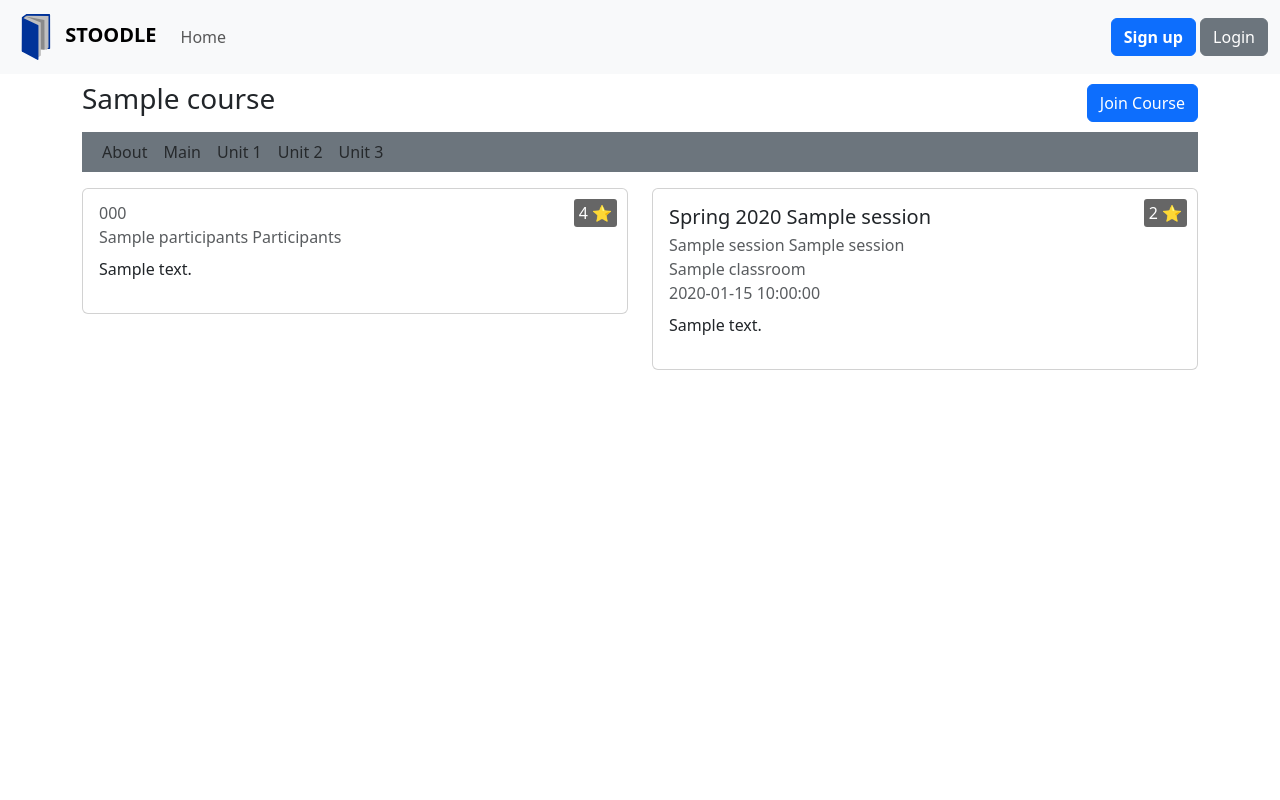
After one commit to adit052003/SQLPROJECT, a Flask app: template app/templates/course_about.html in a window 1280 px wide. The commit adds this page. Run offline with Flask 3, Linux system fonts and the light colour scheme; the template is opened without the code that fills it: most values are stand-ins (such as "Sample title", 1, 10 or a date in 2020).

Commit message:
Made about page

```diff
--- a/app/__init__.py
+++ b/app/__init__.py
@@ -1,7 +1,6 @@
 from flask import Flask
 from flask_login import LoginManager
 from app import views, auth, api
-from .db_manager import initialize_db
 from .models.user import User
 
 CONFIG_FILE = "../config.py"
@@ -12,7 +11,6 @@ def create_app():
     app.register_blueprint(auth.auth)
     app.register_blueprint(api.api)
     app.config.from_pyfile(CONFIG_FILE)
-    initialize_db(app)
 
     login_manager = LoginManager()
     login_manager.login_view = 'auth.login'
--- /dev/null
+++ b/app/templates/course_about.html
@@ -0,0 +1,48 @@
+{% extends "view_course.html" %}
+
+{% block course_content %}
+<div class="row mt-3">
+    <div class="col-md-6">
+        <div class="card mb-3">
+            <div class="card-body">
+                <p class="card-subtitle mb-2 text-muted">{{ course.code }}<br>{{ participants }} {{ "Participants" if participants != 1 else "Participant"}}</p>
+                <p class="card-text">{{ course.description if course.description else "" }}</p>
+                {% if rating %}
+                <span class="img-text" style="top: 10px; right: 10px; border-radius: 3px;">
+                    {{ rating }} ⭐
+                </span>
+                {% endif %}
+            </div>
+        </div>
+    </div>
+
+    <div class="col-md-6">
+        {% if sessions %}
+        {% for session in sessions %}
+        <div class="card mb-3">
+            <div class="card-body">
+                <h5 class="card-title">
+                    {{ ['Spring', 'Summer', 'Fall'][session.start_date.month // 4] }}
+                    {{ session.start_date.year }}
+                    {{ session.title if session.title else "" }}
+                </h5>
+                <p class="card-subtitle mb-2 text-muted">
+                    {{ session.professor_first_name }} {{ session.professor_last_name }}<br>
+                    {{ session.classroom }}<br>
+                    {{ session.time }}<br>
+                </p>
+                <p class="card-text">{{ session.description if session.description else "" }}</p>
+                <div class="d-flex justify-content-end">
+                    {% if session.rating %}
+                    <span class="img-text" style="top: 10px; right: 10px; border-radius: 3px;">
+                       {{  '%g' % (session.rating/2) }} ⭐
+                    </span>
+                    {% endif %}
+                </div>
+            </div>
+        </div>
+        {% endfor %}
+        {% endif %}
+    </div>
+</div>
+{% endblock %}
--- a/app/templates/courses.html
+++ b/app/templates/courses.html
@@ -7,7 +7,10 @@
     <div class="container-fluid h-100">
             <section class="col-md-10 mx-auto mt-4">
                 <div class="border p-3 bg-white rounded shadow-sm">
-                    <h5>Courses</h5>
+                    <div class="mb-2 d-flex justify-content-between align-items-center">
+                        <h5 class="m-0">Courses</h5>
+                        <a class="btn btn-primary" href="{{ url_for('views.create_course') }}">Create Course</a>
+                    </div>
 
                     <div class="d-flex justify-content-center mb-3">
                         <input type="text" id="search-bar" class="form-control col-12 col-md-6 col-lg-4" placeholder="Search">
--- a/app/templates/dashboard.html
+++ b/app/templates/dashboard.html
@@ -2,7 +2,10 @@
 {% extends "base.html" %}
 {% block content %}
 <div class="container my-4">
-    <h2>Welcome, {{ name }}!</h2>
+    <div class="mb-2 d-flex justify-content-between align-items-center">
+        <h2 class="m-0">Dashboard</h5>
+        <a class="btn btn-primary" href="{{ url_for('views.create_course') }}">Create Course</a>
+    </div>
     <h4>Your Courses</h4>
 
     <div class="row">
--- a/app/templates/view_course.html
+++ b/app/templates/view_course.html
@@ -4,7 +4,15 @@
 
 {% block content %}
 <div class="container">
-    <h3>{{ course.title }}</h3>
+    <div class="mt-2 mb-2 d-flex justify-content-between align-items-center">
+        <h3>{{ course.title }}</h3>
+        {% if not joined %}
+        <button class="btn btn-primary">Join Course</button>
+        {% else %}
+        <button class="btn btn-primary">Edit Course</button>
+        {% endif %}
+    </div>
+
     <section class="h-100 d-flex flex-column">
         <nav class="navbar navbar-expand-lg bg-secondary" style="height: 40px;">
             <div class="container-fluid">
@@ -13,15 +21,19 @@
                 </button>
                 <div id="navbarSupportedContent" class="collapse navbar-collapse">
                     <ul class="navbar-nav me-auto mb-2 mb-lg-0">
-                        <li class="nav-item">
-                            <button class="nav-link">
-                                About
-                            </a>
-                        </li>
+                        <ul class="navbar-nav me-auto mb-2 mb-lg-0">
+                            <li class="nav-item"><button class="nav-link">About</button></li>
+                            <li class="nav-item"><button class="nav-link">Main</button></li>
+                            <li class="nav-item"><button class="nav-link">Unit 1</button></li>
+                            <li class="nav-item"><button class="nav-link">Unit 2</button></li>
+                            <li class="nav-item"><button class="nav-link">Unit 3</button></li>
+                        </ul>
                     </ul>
                 </div>
             </div>
         </nav>
+
+        {% block course_content %}{% endblock %}
     </section>
 </div>
 {% endblock %}
```
Also changed, not shown: app/models/course.py (+18 -5 lines), app/models/course_session.py (added, +41 -0 lines), app/models/user.py (+7 -0 lines), app/views.py (+20 -4 lines), sql/db_init.sql (+5 -4 lines).
